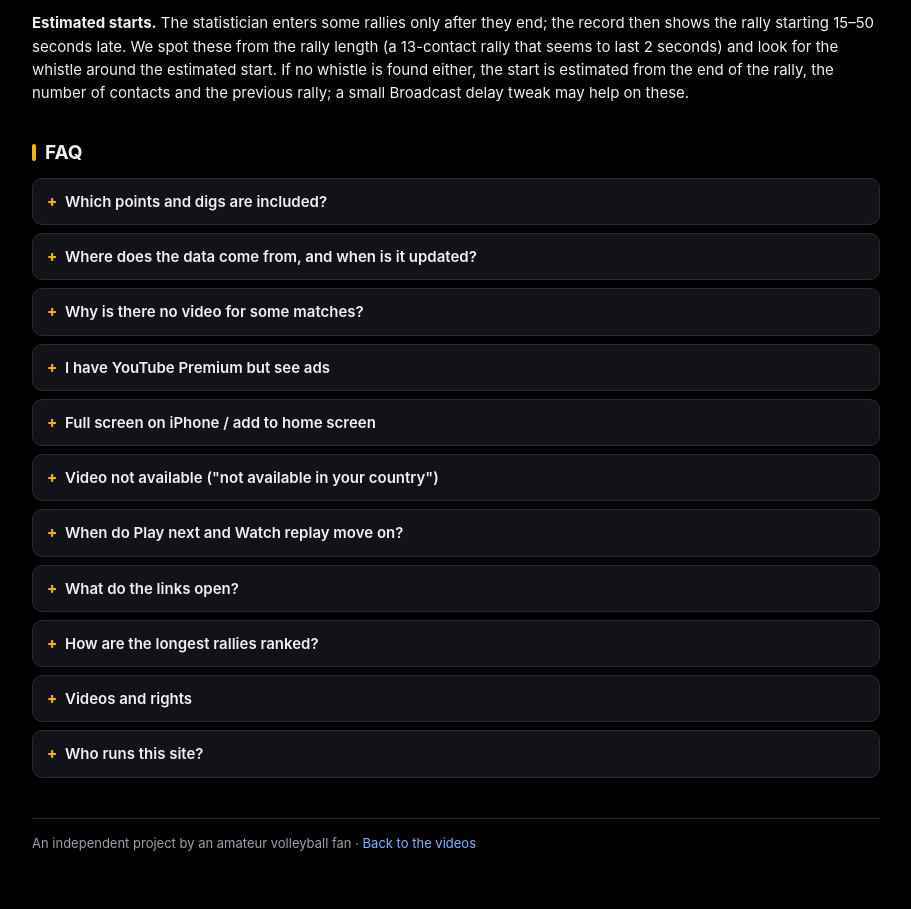
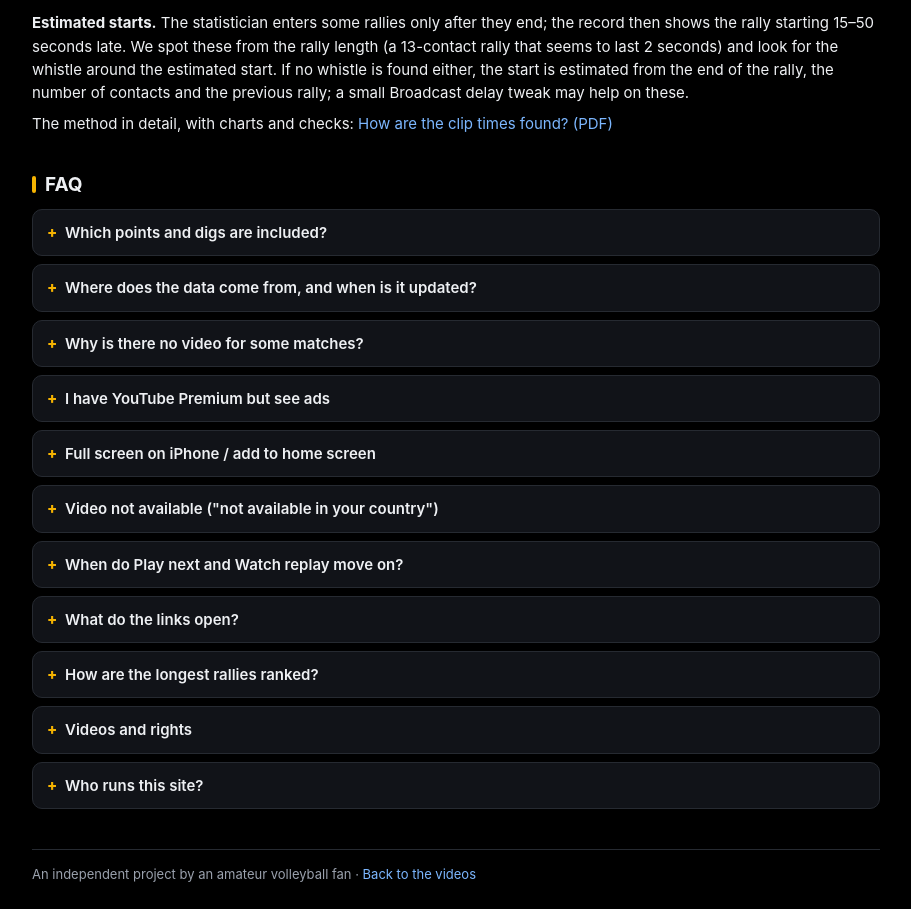
Before and after one commit to SultanlarStat/sultanlarstat.github.io, a plain HTML site: page yardim.html in a window 1280 px wide. Shown: the part 3406-4315 px from the top of the page, without its empty margins (184-1095 px from the left). Drawn offline with Linux system fonts and the light colour scheme.

Commit message:
Yardım: zamanlama yönteminin ayrıntılı anlatımı (PDF linki, İngilizce)

```diff
--- a/yardim.html
+++ b/yardim.html
@@ -230,6 +230,8 @@
   help on these.</p>
 <p class="l-tr">Yöntemin ayrıntılı anlatımı, grafikler ve doğrulamayla:
   <a href="https://drive.google.com/file/d/1Sg1Gwr56oo7W9pz1nVa_GwNxHrCVVrIA/view?usp=drive_link" target="_blank" rel="noopener">Videoların zamanları nasıl bulunuyor? (PDF)</a></p>
+<p class="l-en">The method in detail, with charts and checks:
+  <a href="https://drive.google.com/file/d/1dtm2VRvCawtTA6SnH9KeOwuxwGZVzPCj/view?usp=drive_link" target="_blank" rel="noopener">How are the clip times found? (PDF)</a></p>
 
 <h2 id="sss"><span class="l-tr">Sık sorulan sorular</span><span class="l-en">FAQ</span></h2>
 <div class="l-tr">
```
